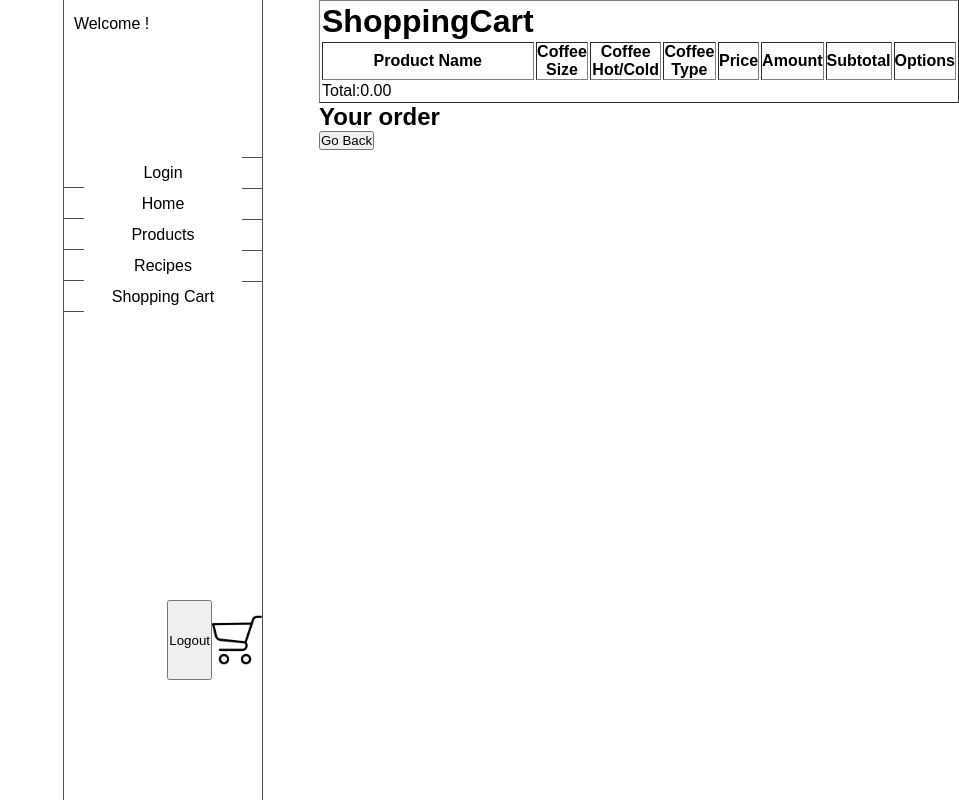
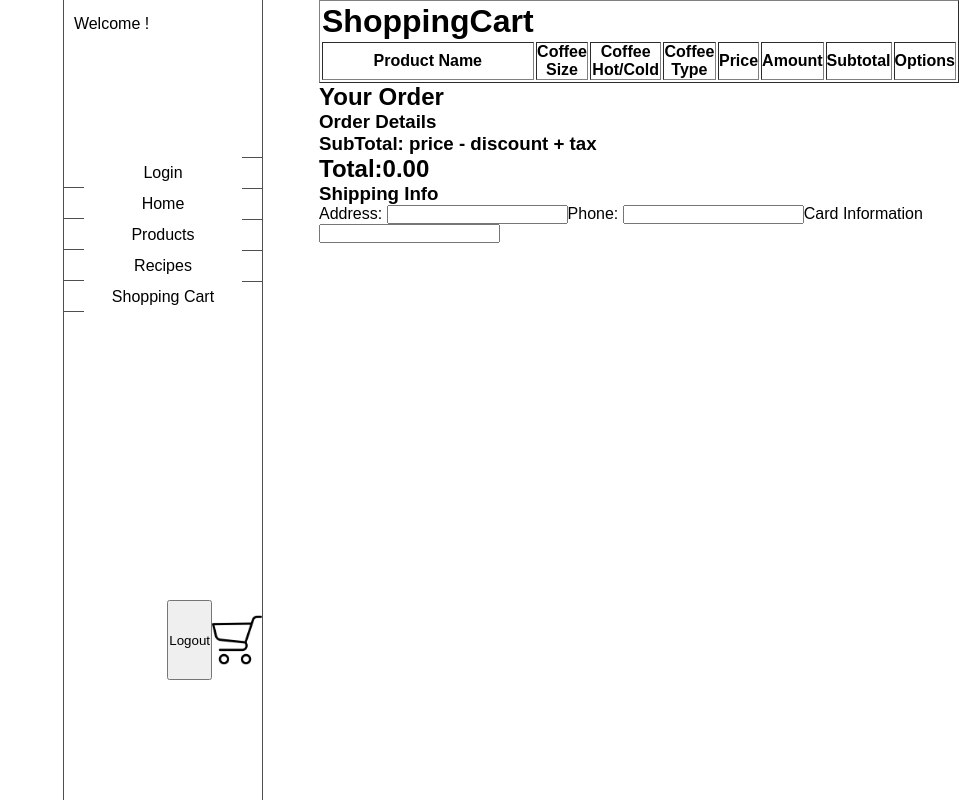
Before and after one commit to gh-johnny/Coffee-Online-Shop, a Vue app: page /shoppingcart in a window 1280 px wide. Shown: the whole page, without its empty margins (321-1280 px from the left). Built offline with nearby package versions, Linux system fonts and the light colour scheme; a web font is replaced by a local one.

Commit message:
Making order page

```diff
--- a/src/components/CartTableCompo.vue
+++ b/src/components/CartTableCompo.vue
@@ -16,25 +16,47 @@
             </thead>
             <tbody>
                 <tr v-for="(coffee,idx) in coffeeItems" :key="idx">
+                    <!-- <h3>hello</h3> -->
                     <td scope="row">{{coffee[1].coffeeName}}</td>
-                    <td>{{coffee[1].bSize}}</td>
-                    <td>{{coffee[1].bTemp}}</td>
-                    <td>{{coffee[1].bType}}</td>
+                    <td v-if="coffee[1].bSize !== ''">{{coffee[1].bSize}}</td>
+                    <td v-if="coffee[1].bSize === ''">-</td>
+                    <td v-if="coffee[1].bTemp !== ''">{{coffee[1].bTemp}}</td>
+                    <td v-if="coffee[1].bTemp === ''">-</td>
+                    <td v-if="coffee[1].bType!== ''">{{coffee[1].bType}}</td>
+                    <td v-if="coffee[1].bType === ''">-</td>
                     <td>{{coffee[1].eachPrice()}}</td>
                     <td>{{coffee[1].amount}}</td>
                     <td>{{coffee[1].totalCal()}}</td>
                     <td><button @click="remItem(coffee[1].pId)">Remove</button></td>
                 </tr>
             </tbody>
-            <tfoot>
-                Total:{{this.totalPrice.toFixed(2)}}
-            </tfoot>
         </table>
-        <div>
-            <h2>Your order</h2>
-
-        </div>
-        <button @click="goHome">Go Back</button>
+        <article>
+            <h2>Your Order</h2>
+            <section>
+                <h3>Order Details</h3>
+                <ul v-for="(coffee,idx) in coffeeItems" :key="idx">
+                    <li v-if="coffee[1].type !== 'Beverage'">
+                        <p><span>{{coffee[1].coffeeName}}</span> x {{coffee[1].amount}}(100g)</p>
+                    </li>
+                    <li v-if="coffee[1].type === 'Beverage'">
+                        <p><span>{{coffee[1].coffeeName}}</span> x {{coffee[1].amount}} Glass</p><p>Type: {{coffee[1].bTemp}} {{coffee[1].bType}}</p><p>Size: {{coffee[1].bSize}}</p>
+                    </li>
+                </ul>
+                <h3>SubTotal: price - discount + tax</h3>
+                <h2>Total:{{this.totalPrice.toFixed(2)}}</h2>
+            </section>
+            <section>
+                <h3>Shipping Info</h3>
+                <form>
+                    <label>Address: <input v-model="shipAddr" type="text" required></label>
+                    <label>Phone: <input v-model="shipTel" type="tel" required></label>
+                    <label>Card Information </label>
+                    <input type="text">
+                </form>
+            </section>
+        </article>
+        <!-- <button @click="goHome">Go Back</button> -->
     </div>
 </template>
 <script>
@@ -72,7 +94,7 @@ export default {
         }
     },
     mounted(){
-
+        // console.log(this.coffeeItems);
     }
 }
 </script>
```
